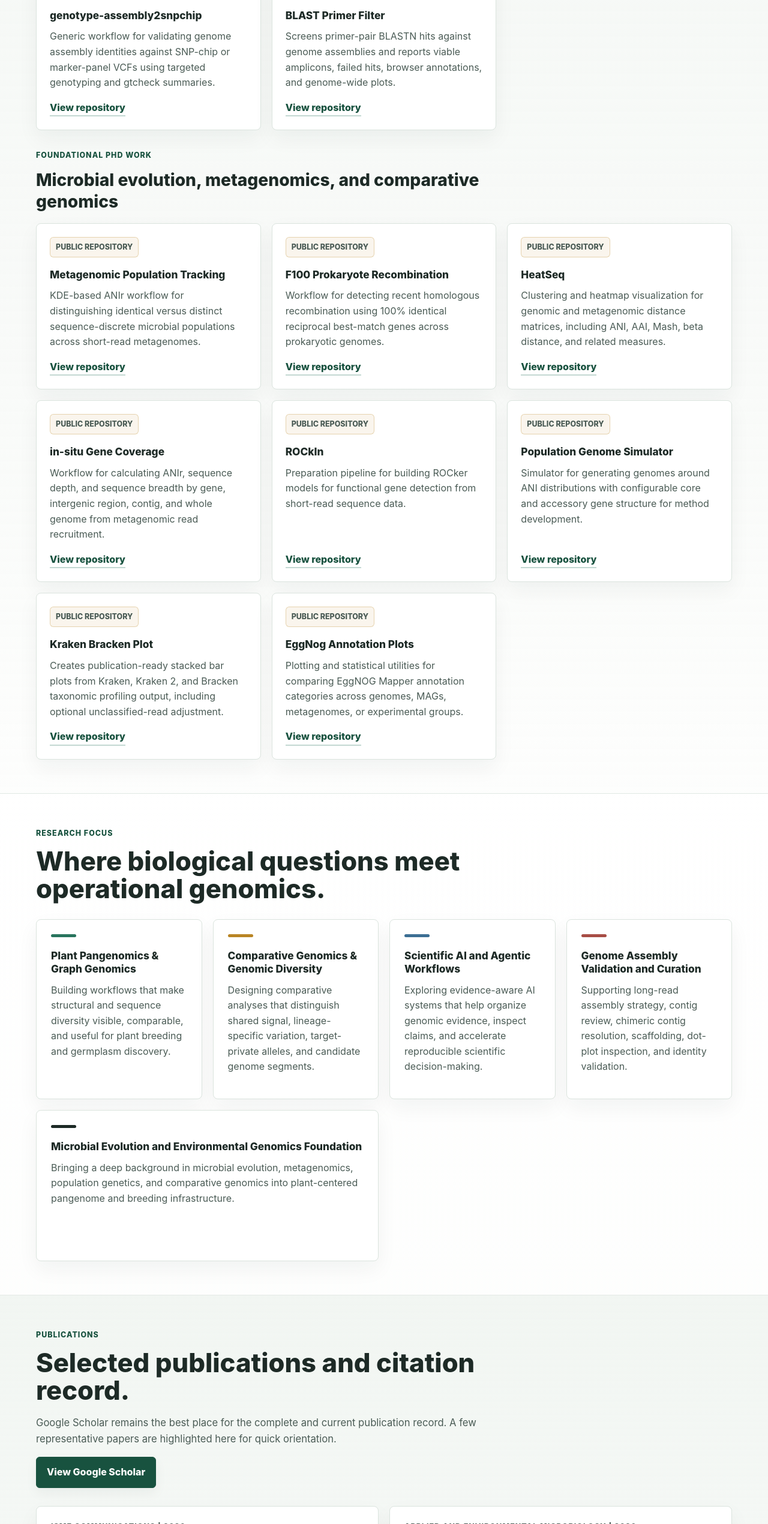
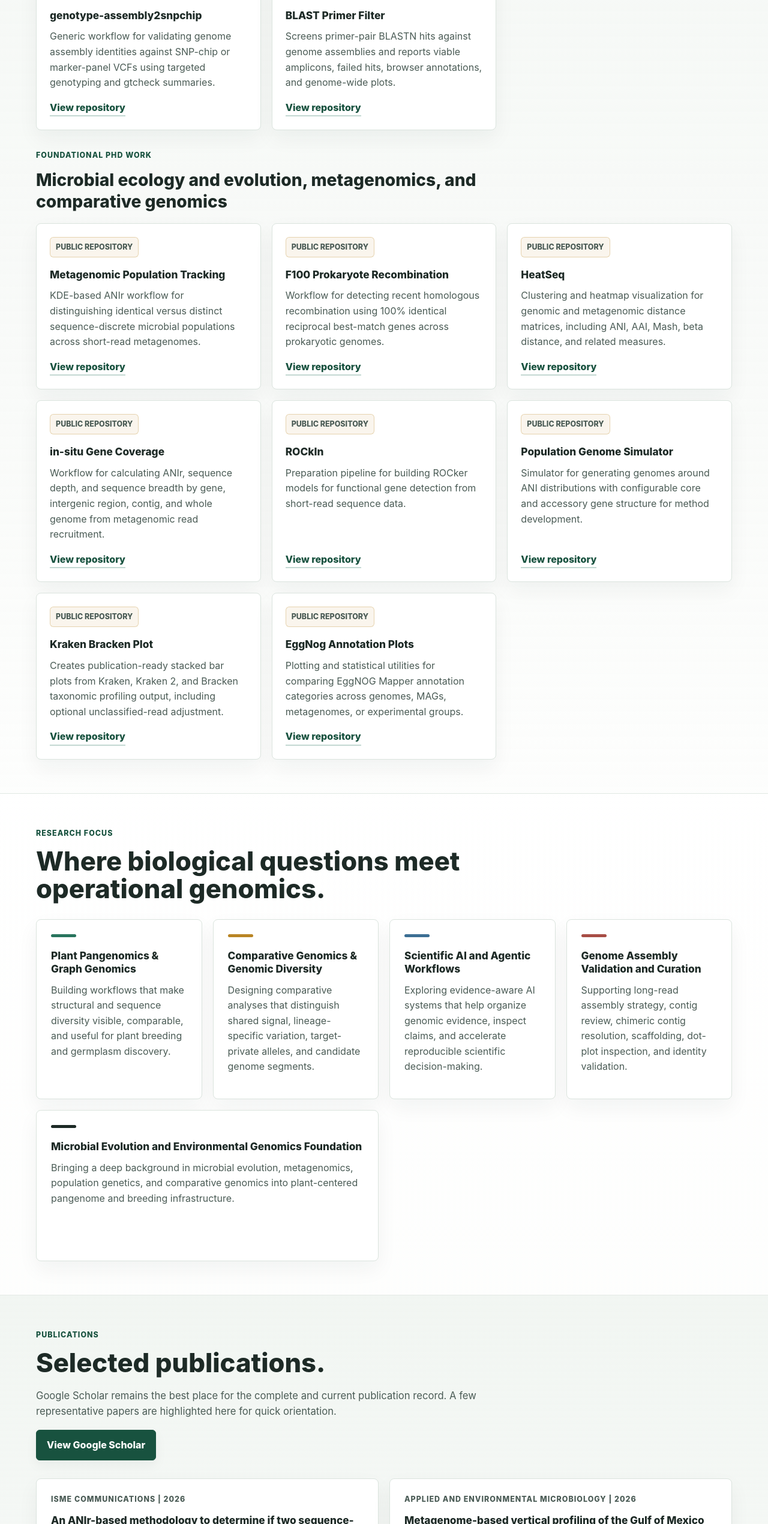
Before and after one commit to rotheconrad/rotheconrad.github.io, a plain HTML site: page index.html in a window 1280 px wide. Shown: the part 2263-4803 px from the top of the page at 60% size. Drawn offline with Linux system fonts and the light colour scheme.

Commit message:
Tighten section wording

```diff
--- a/index.html
+++ b/index.html
@@ -243,7 +243,7 @@
           <div class="tool-section">
             <div class="tool-section-title">
               <p class="section-kicker">Foundational PhD Work</p>
-              <h3>Microbial evolution, metagenomics, and comparative genomics</h3>
+              <h3>Microbial ecology and evolution, metagenomics, and comparative genomics</h3>
             </div>
             <div class="tool-grid tool-grid-foundation">
               <article class="tool-card">
@@ -406,7 +406,7 @@
         <div class="container">
           <div class="publication-head">
             <p class="section-kicker">Publications</p>
-            <h2>Selected publications and citation record.</h2>
+            <h2>Selected publications.</h2>
             <p>
               Google Scholar remains the best place for the complete and current publication record. A few
               representative papers are highlighted here for quick orientation.
```
